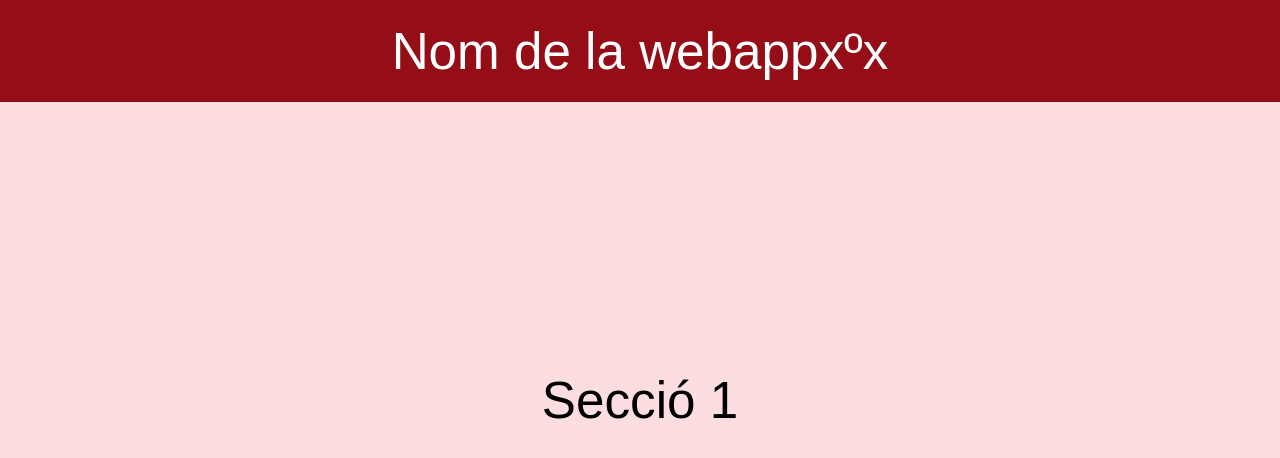
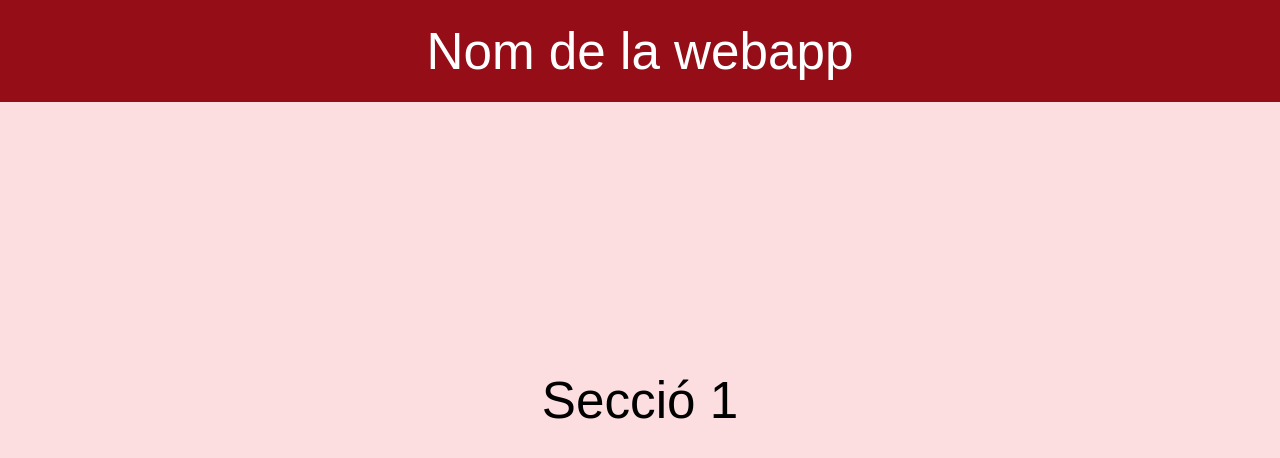
Before and after one commit to RubenSanzo/WebApp, a plain HTML site: page index.html in a window 1280 px wide. Drawn offline with Linux system fonts and the light colour scheme.

Commit message:
inicial2

```diff
--- a/index.html
+++ b/index.html
@@ -11,7 +11,7 @@
   </head>
   <body>
     <div id="superior">
-        Nom de la webappxºx
+      Nom de la webapp
   </div>
   <div id="seccio_1" class="seccio">
       Secció 1
```
